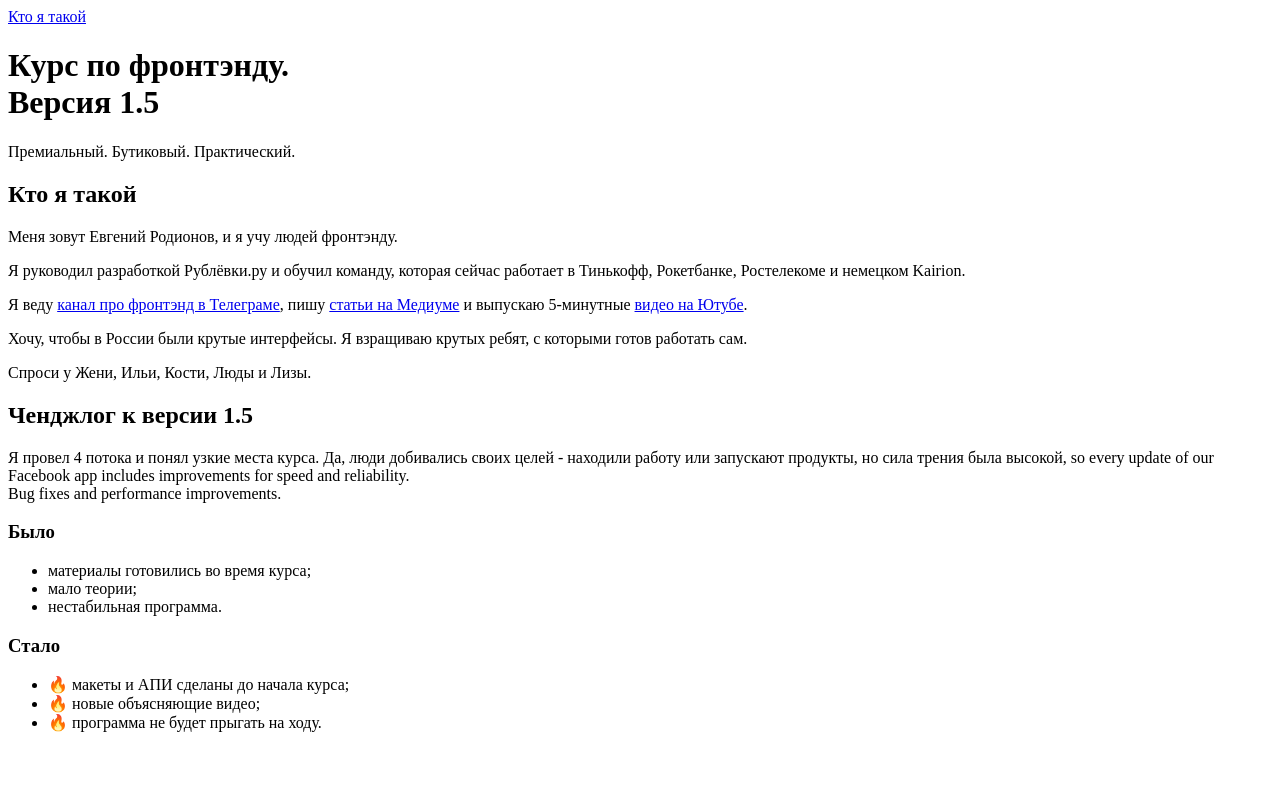
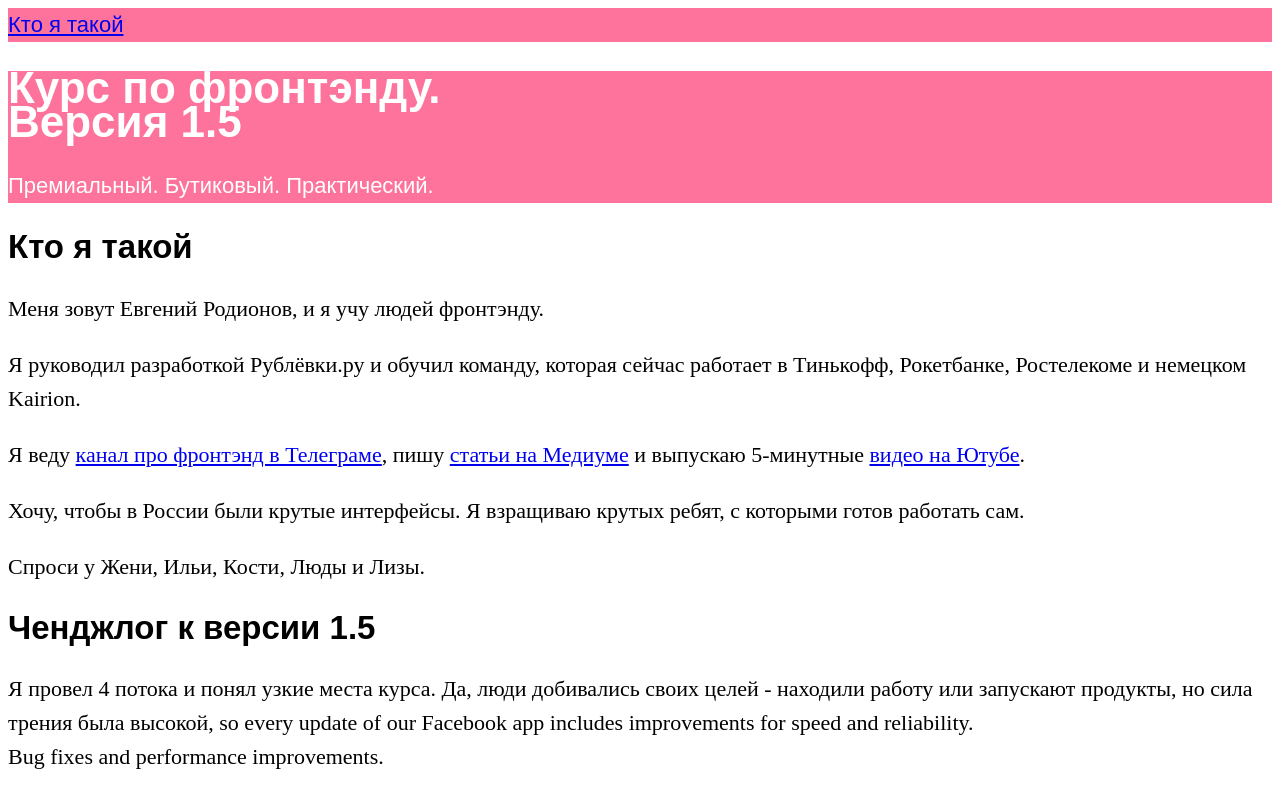
Before and after one commit to scryptohusky/verstka, a plain HTML site: page index.html in a window 1280 px wide. Shown: the top 797 px of the page. Drawn offline with Linux system fonts and the light colour scheme.

Commit message:
Lesson 4 v.2+styles

```diff
--- a/index.html
+++ b/index.html
@@ -2,12 +2,16 @@
 <html>
     <head>
         <title>Курс по фронтэнду 1.5</title>
+        <link rel="stylesheet" href="./styles.css">
     </head>
 
 <body>
-    <nav><a href="#whoami">Кто я такой</a></nav>
+    <nav>
+        <a href="#whoami">Кто я такой</a>
+    </nav>
     <header>
-        <h1>Курс по фронтэнду.<br>Версия 1.5</h1>
+        <h1>Курс по фронтэнду.<br>Версия 1.5
+        </h1>
         <p>Премиальный. Бутиковый. Практический.</p>
     </header>
 
@@ -33,7 +37,6 @@
             <li>мало теории;</li>
             <li>нестабильная программа.</li>
             </ul>
-
         <h3>Стало</h3>
             <ul>
             <li>🔥 макеты и АПИ сделаны до начала курса;</li>
--- /dev/null
+++ b/styles.css
@@ -0,0 +1,14 @@
+body{
+    font-size: 22px;
+    line-height: 34px;
+}
+header,
+nav {
+    background-color: #FD739C;
+    color: #fff;
+    font-family: Arial, Helvetica, sans-serif;
+}
+h1,
+h2 {
+    font-family: Arial, Helvetica, sans-serif;
+}
```
Lines whose indentation alone changed are shown as unchanged.
